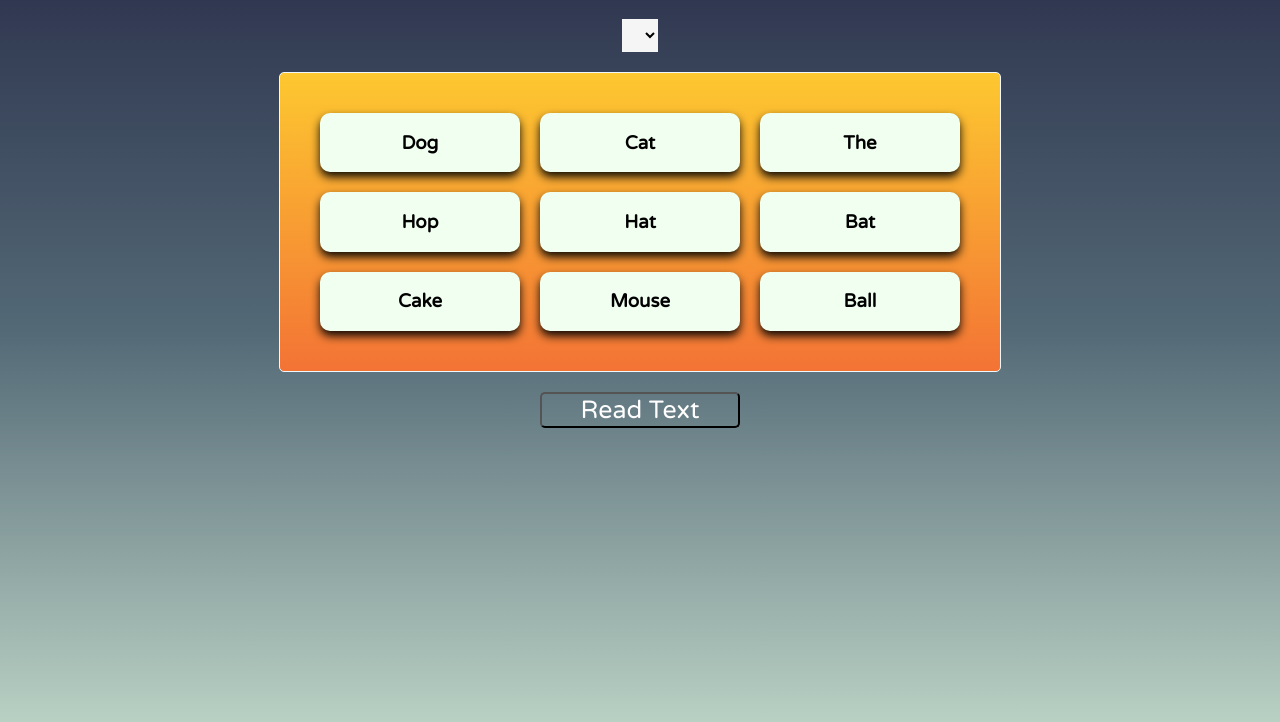
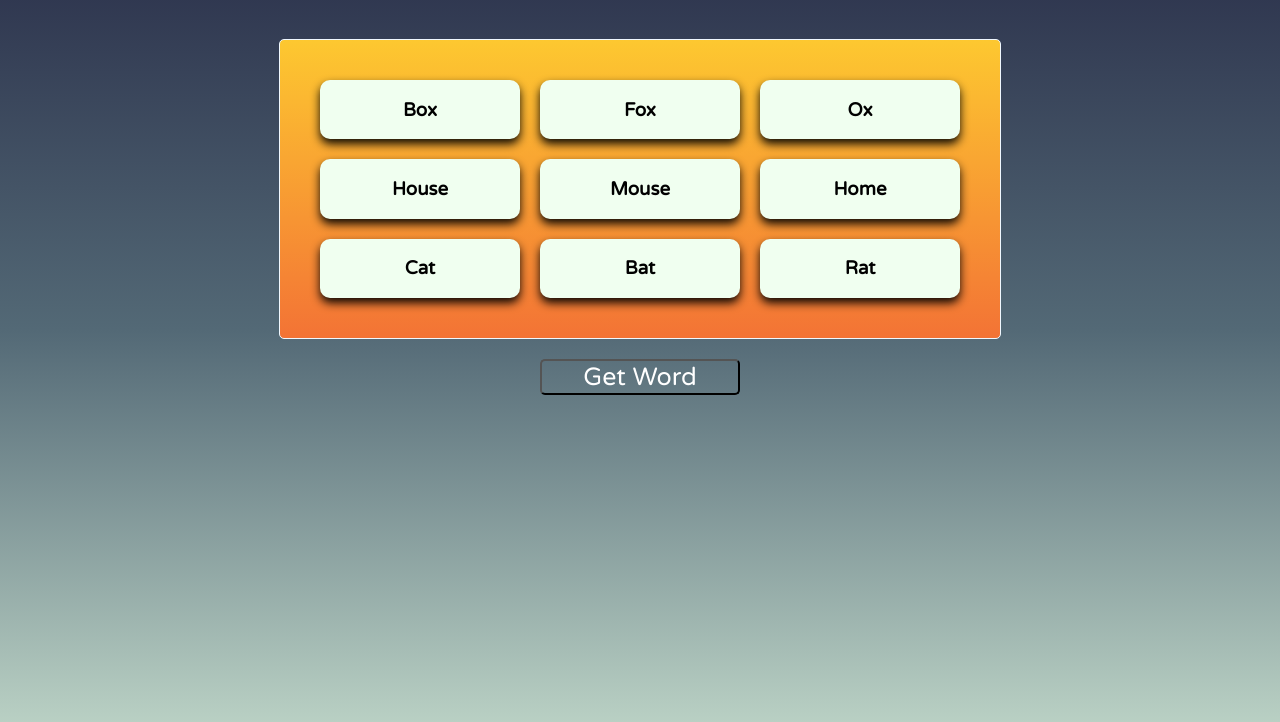
Before and after one commit to RDBagwell/Reading_Game, a plain HTML site: page index.html in a window 1280 px wide. Both pictures are taken after a click on the element "Mouse". Shown: the part 70-792 px from the top of the page. Drawn offline with Linux system fonts and the light colour scheme.

Commit message:
Reading Game

```diff
--- a/game.js
+++ b/game.js
@@ -6,61 +6,72 @@ const card = document.getElementsByClassName('card');
 const message = document.getElementById('message');
 const filePath = './word_list.json';
 
-let voices = [];
 let utterThis = new SpeechSynthesisUtterance();
+let wordToFind = "";
 
-function getVoices() {
-    voices = synth.getVoices();
-    voices.forEach(voice => {
-      const option = document.createElement('option');
-      if(voice.name ==="Microsoft Zira Desktop - English (United States)"){
-        option.selected = true;
-      }
-      option.value = voice.name;
-      option.innerText = `${voice.name} ${voice.lang}`;
-      voicesSelect.appendChild(option);
-    });
-  }
+async function getWordList(level = 0){
+  const res = await fetch(filePath);
+  const data = await res.json();
+  const wordList = data[level];
+  return wordList.wordList
+ }
 
-  function setVoice(e){
-      console.log(e.target.value);
-      const test = voices.find(voice => voice.name === e.target.value);
-      utterThis.voice = test;
+ function createWordCard() {
+  getWordList(1).then(wordList =>{
+    wordList.forEach(word =>{
+      const card = `
+      <div class="card" onclick="cardClick(this)">
+        <h3>${word}</h3>
+      </div>`;
+      cardList.innerHTML += card;
+     })
+  });
  }
 
  function cardClick(element) {
     const elementWord = element.textContent.trim().toLowerCase();
-    if(elementWord === wordToFind.toLowerCase()){
-      message.innerHTML = "<h3>Correct</h3>";
+    if(wordToFind === ""){
+      getWord();
     } else {
-      message.innerHTML = "<h3>Wrong</h3>";
+      if(elementWord === wordToFind.toLowerCase()){
+        const text = 'Correct!!';
+        message.innerHTML = `<h3>${text}</h3>`;
+        utterThis.text = text;
+        synth.speak(utterThis);
+        setTimeout(()=>{
+          message.innerHTML = "";
+          getWord()
+        },2000);
+      } else {
+        const text = `No, that word is ${elementWord}.`;
+        message.innerHTML = `<h3>${text}</h3>`;
+        utterThis.text = text;
+        synth.speak(utterThis);
+        setTimeout(function(){
+          utterThis.text = `Find the word...${wordToFind}`;
+          synth.speak(utterThis);
+          message.innerHTML = "";
+        }, 2000);
+      }
     }
  }
 
- async function createWordCard() {
-   const res = await fetch(filePath);
-   const data = await res.json();
-   const wordList = data.level_01.word_list;
-   wordList.forEach(word =>{
-    const card = `
-    <div class="card" onclick="cardClick(this)">
-      <h3>${word}</h3>
-    </div>`;
-    cardList.innerHTML += card;
-   })
- }
- createWordCard();
-
- async function getWord(){
-  const res = await fetch(filePath);
-  const data = await res.json();
-  const wordList = data.level_01.word_list;
-  utterThis.text = `Find the word... ${wordList[1]}`;
-  synth.speak(utterThis);
-  console.log(wordList[1])
+ function getWord(){
+  getWordList(1).then(wordList => {
+    const randomWord = wordList[Math.floor(Math.random() * wordList.length)];
+    sayWordToFind(randomWord);
+    setWordToFind(randomWord);
+  })
  }
 
-synth.addEventListener('voiceschanged', getVoices);
-voicesSelect.addEventListener('change', setVoice);
+ function setWordToFind(randomWord) {
+    wordToFind = randomWord;
+ }
+
+ function sayWordToFind(randomWord) {
+    utterThis.text = `Find the word...${randomWord}`;
+    synth.speak(utterThis);
+ }
 
 readText.addEventListener('click', getWord);
+createWordCard();
--- a/index.html
+++ b/index.html
@@ -7,12 +7,12 @@
 </head>
 <body>
     <h1>Reading Game</h1>
-    <select id="voices"></select>
+    <!-- <select id="voices"></select> -->
     <div id="message" class="message"></div>
     <div class="card-list" id="card-list">
 
     </div>
-    <button id="readText">Read Text</button>
+    <button id="readText">Get Word</button>
     <script src="./game.js"></script>
 </body>
 </html>
--- a/word_list.json
+++ b/word_list.json
@@ -1,15 +1,4 @@
-{
-    "level_01":{
-        "word_list":[
-        "Dog",
-        "Cat",
-        "The",
-        "Hop",
-        "Hat",
-        "Bat",
-        "Cake",
-        "Mouse",
-        "Ball"
-        ]
-    }
-}
+[
+    {"wordList":["Dog","Cat","The","Hop","Hat","Bat","House","Cake","Ball"]},
+    {"wordList":["Box","Fox","Ox","House","Mouse","Home","Cat","Bat","Rat"]}
+]
```
